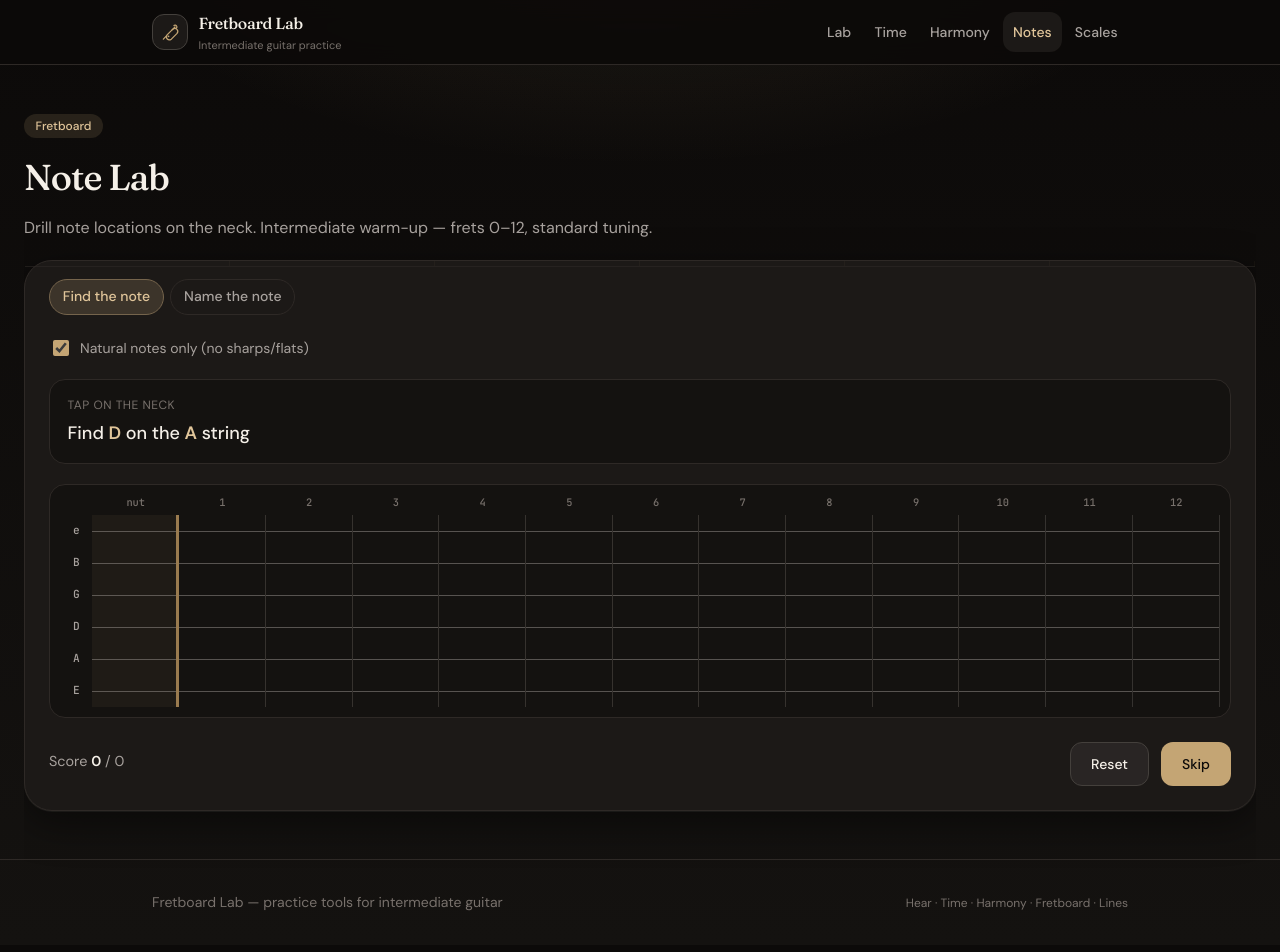
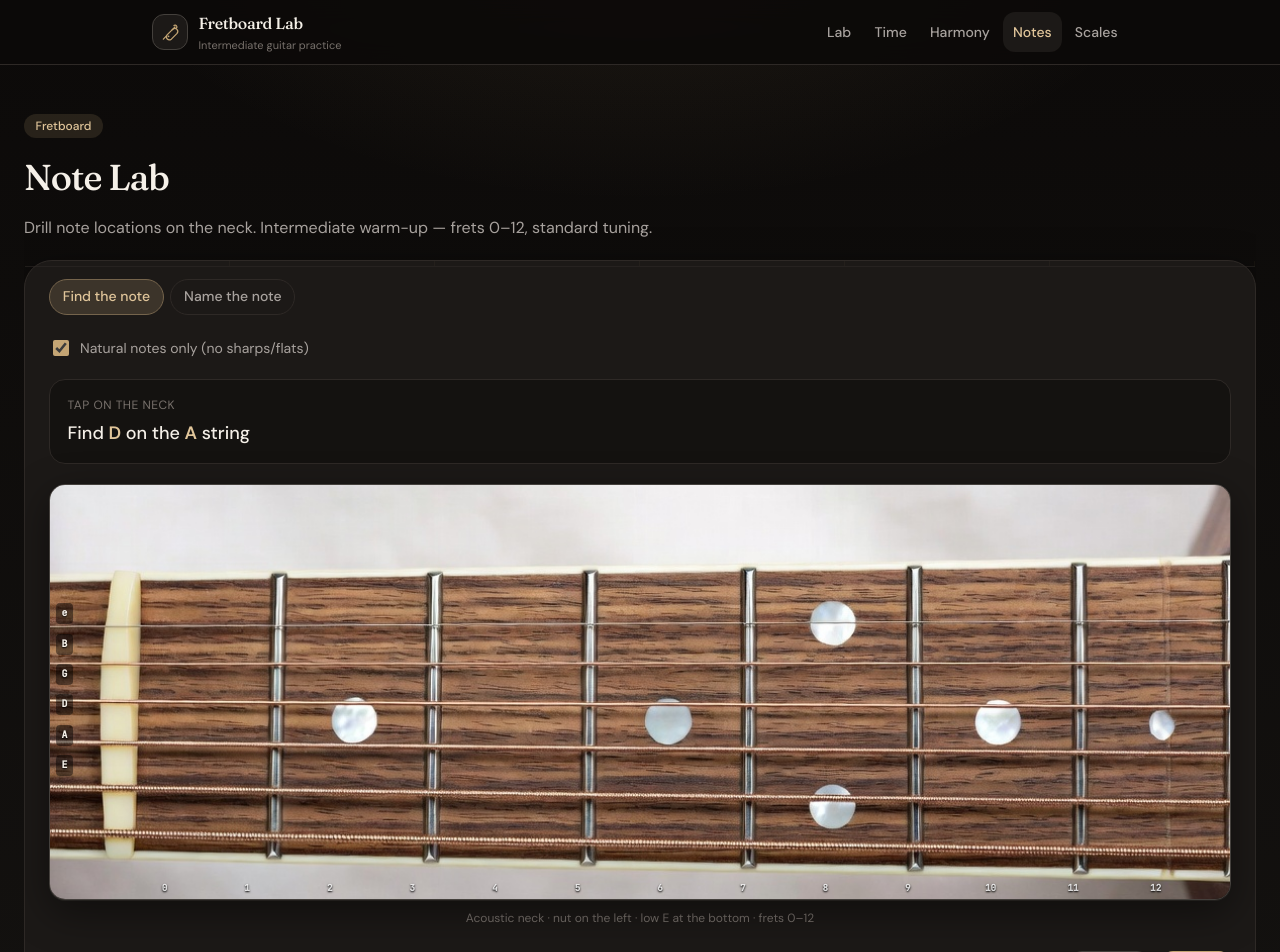
Before and after one commit to trt-bot/fretboard-lab, a React (Vite) app: page /fretboard-lab/notes in a window 1280 px wide. Shown: the top 952 px of the page. Built offline with nearby package versions, Linux system fonts and the light colour scheme.

Commit message:
feat(note-lab): realistic acoustic fretboard photo with tap targets
Replace the diagram neck in Note Lab with a photoreal acoustic fingerboard
and overlay string/fret hit zones for find/name drills.

```diff
--- /dev/null
+++ b/src/components/AcousticFretboard.tsx
@@ -0,0 +1,148 @@
+import { useMemo, type CSSProperties } from "react";
+import { FRET_MAX, STRING_COUNT, STRING_LABELS } from "../lib/music/fretboard";
+import type { FretMark } from "./Fretboard";
+
+/**
+ * Photo-based acoustic neck for Note Lab.
+ * Image: nut on the left, bridge direction right, low E at bottom.
+ *
+ * Layout constants are percentages of the photo content box and can be
+ * nudged if the asset is replaced.
+ */
+const IMG = `${import.meta.env.BASE_URL}acoustic-fretboard.jpg`;
+
+/** Horizontal span of the fingerboard playable surface (open → 12th). */
+const BOARD_X0 = 6.2; // % — open/nut zone starts
+const BOARD_X1 = 97.2; // % — past 12th fret
+
+/** Vertical span covering the six strings (high e → low E top→bottom). */
+const BOARD_Y0 = 27.5;
+const BOARD_Y1 = 71.5;
+
+type Props = {
+  frets?: number;
+  marks?: FretMark[];
+  onCellClick?: (string: number, fret: number) => void;
+  interactive?: boolean;
+  className?: string;
+};
+
+function cellStyle(stringIndex: number, fret: number, frets: number): CSSProperties {
+  // Display: high e at top → stringIndex 5 at top of photo, 0 at bottom
+  const displayRow = STRING_COUNT - 1 - stringIndex; // 0 = top visual row
+  const rowH = (BOARD_Y1 - BOARD_Y0) / STRING_COUNT;
+  const colW = (BOARD_X1 - BOARD_X0) / (frets + 1);
+
+  const left = BOARD_X0 + fret * colW;
+  const top = BOARD_Y0 + displayRow * rowH;
+
+  return {
+    left: `${left}%`,
+    top: `${top}%`,
+    width: `${colW}%`,
+    height: `${rowH}%`,
+  };
+}
+
+export function AcousticFretboard({
+  frets = FRET_MAX,
+  marks = [],
+  onCellClick,
+  interactive = false,
+  className = "",
+}: Props) {
+  const markMap = useMemo(() => {
+    const m = new Map<string, FretMark>();
+    for (const mark of marks) m.set(`${mark.string}-${mark.fret}`, mark);
+    return m;
+  }, [marks]);
+
+  return (
+    <div className={`acoustic-fb ${className}`}>
+      <div className="acoustic-fb-frame">
+        <img
+          src={IMG}
+          alt="Acoustic guitar fretboard, frets 0 through 12, standard tuning"
+          className="acoustic-fb-img"
+          draggable={false}
+        />
+
+        {/* String gutter labels */}
+        <div className="acoustic-fb-string-labels" aria-hidden>
+          {Array.from({ length: STRING_COUNT }, (_, displayRow) => {
+            const stringIndex = STRING_COUNT - 1 - displayRow;
+            const rowH = (BOARD_Y1 - BOARD_Y0) / STRING_COUNT;
+            const top = BOARD_Y0 + displayRow * rowH;
+            return (
+              <span
+                key={stringIndex}
+                className="acoustic-fb-slabel"
+                style={{ top: `${top + rowH * 0.15}%`, height: `${rowH * 0.7}%` }}
+              >
+                {STRING_LABELS[stringIndex]}
+              </span>
+            );
+          })}
+        </div>
+
+        {/* Fret number strip */}
+        <div className="acoustic-fb-fret-nums" aria-hidden>
+          {Array.from({ length: frets + 1 }, (_, f) => {
+            const colW = (BOARD_X1 - BOARD_X0) / (frets + 1);
+            const left = BOARD_X0 + f * colW;
+            return (
+              <span
+                key={f}
+                className="acoustic-fb-fnum"
+                style={{ left: `${left}%`, width: `${colW}%` }}
+              >
+                {f === 0 ? "0" : f}
+              </span>
+            );
+          })}
+        </div>
+
+        {/* Hit targets + marks */}
+        <div className="acoustic-fb-grid" role="grid" aria-label="Fretboard notes">
+          {Array.from({ length: STRING_COUNT }, (_, stringIndex) =>
+            Array.from({ length: frets + 1 }, (_, fret) => {
+              const mark = markMap.get(`${stringIndex}-${fret}`);
+              const style = cellStyle(stringIndex, fret, frets);
+              return (
+                <button
+                  key={`${stringIndex}-${fret}`}
+                  type="button"
+                  role="gridcell"
+                  className={[
+                    "acoustic-fb-cell",
+                    interactive ? "is-interactive" : "",
+                    mark ? `is-mark mark-${mark.kind ?? "scale"}` : "",
+                  ]
+                    .filter(Boolean)
+                    .join(" ")}
+                  style={style}
+                  disabled={!interactive && !mark}
+                  onClick={() => onCellClick?.(stringIndex, fret)}
+                  aria-label={`${STRING_LABELS[stringIndex]} string, fret ${fret}${
+                    mark?.label ? `, ${mark.label}` : ""
+                  }`}
+                >
+                  {mark && (
+                    <span className="acoustic-fb-dot">
+                      {mark.label ? (
+                        <span className="acoustic-fb-dot-label">{mark.label}</span>
+                      ) : null}
+                    </span>
+                  )}
+                </button>
+              );
+            }),
+          )}
+        </div>
+      </div>
+      <p className="acoustic-fb-caption">
+        Acoustic neck · nut on the left · low E at the bottom · frets 0–{frets}
+      </p>
+    </div>
+  );
+}
--- a/src/components/NoteLabApp.tsx
+++ b/src/components/NoteLabApp.tsx
@@ -9,7 +9,8 @@ import {
 import { NOTE_NAMES_SHARP, pcToName } from "../lib/music/theory";
 import { playFretNote } from "../lib/chord-audio";
 import { unlockAudioSync } from "../lib/woodblock";
-import { Fretboard, type FretMark } from "./Fretboard";
+import type { FretMark } from "./Fretboard";
+import { AcousticFretboard } from "./AcousticFretboard";
 
 type Mode = "find" | "name";
 
@@ -205,7 +206,7 @@ export function NoteLabApp() {
             )}
           </div>
 
-          <Fretboard
+          <AcousticFretboard
             marks={marks}
             interactive={prompt.mode === "find"}
             onCellClick={(s, f) => void onCell(s, f)}
--- a/src/styles.css
+++ b/src/styles.css
@@ -1302,6 +1302,151 @@ a {
   .chord-strip { gap: 0.4rem; }
 }
 
+
+/* —— Photo acoustic fretboard (Note Lab) —— */
+.acoustic-fb {
+  width: 100%;
+}
+.acoustic-fb-frame {
+  position: relative;
+  width: 100%;
+  border-radius: var(--radius-lg);
+  overflow: hidden;
+  border: 1px solid var(--border-strong);
+  background: #1a1410;
+  box-shadow: var(--shadow-panel);
+  aspect-ratio: 3 / 2;
+  max-height: min(52vh, 420px);
+}
+.acoustic-fb-img {
+  display: block;
+  width: 100%;
+  height: 100%;
+  object-fit: cover;
+  object-position: center 48%;
+  user-select: none;
+  pointer-events: none;
+}
+.acoustic-fb-grid {
+  position: absolute;
+  inset: 0;
+}
+.acoustic-fb-cell {
+  position: absolute;
+  appearance: none;
+  border: none;
+  background: transparent;
+  padding: 0;
+  margin: 0;
+  display: grid;
+  place-items: center;
+  z-index: 2;
+}
+.acoustic-fb-cell.is-interactive {
+  cursor: pointer;
+}
+.acoustic-fb-cell.is-interactive:hover {
+  background: color-mix(in oklab, var(--wood) 18%, transparent);
+}
+.acoustic-fb-cell.is-interactive:active {
+  background: color-mix(in oklab, var(--wood) 28%, transparent);
+}
+.acoustic-fb-cell:disabled {
+  cursor: default;
+}
+.acoustic-fb-dot {
+  width: clamp(1.1rem, 2.4vw, 1.55rem);
+  height: clamp(1.1rem, 2.4vw, 1.55rem);
+  border-radius: 999px;
+  display: grid;
+  place-items: center;
+  background: color-mix(in oklab, var(--wood) 75%, #1c1917);
+  border: 2px solid color-mix(in oklab, #fff 55%, var(--wood));
+  box-shadow:
+    0 0 0 1px color-mix(in oklab, #000 50%, transparent),
+    0 2px 8px color-mix(in oklab, #000 45%, transparent);
+  color: var(--accent-fg);
+}
+.mark-target .acoustic-fb-dot {
+  background: color-mix(in oklab, var(--bg) 40%, transparent);
+  border: 2px dashed var(--wood-bright);
+  color: var(--wood-bright);
+  box-shadow: 0 0 12px color-mix(in oklab, var(--wood) 40%, transparent);
+}
+.mark-correct .acoustic-fb-dot {
+  background: #2f6f4e;
+  border-color: #6ee7a8;
+  color: #ecfdf5;
+}
+.mark-wrong .acoustic-fb-dot {
+  background: color-mix(in oklab, var(--danger) 70%, #1c1917);
+  border-color: #f0a090;
+  color: #fff;
+}
+.mark-root .acoustic-fb-dot {
+  background: var(--wood-bright);
+  border-color: #fff;
+}
+.acoustic-fb-dot-label {
+  font-family: var(--font-mono);
+  font-size: clamp(0.55rem, 1.4vw, 0.72rem);
+  font-weight: 700;
+  line-height: 1;
+}
+.acoustic-fb-string-labels {
+  position: absolute;
+  inset: 0;
+  pointer-events: none;
+  z-index: 1;
+}
+.acoustic-fb-slabel {
+  position: absolute;
+  left: 0.35rem;
+  display: grid;
+  place-items: center;
+  min-width: 1.1rem;
+  padding: 0 0.2rem;
+  border-radius: 0.25rem;
+  font-family: var(--font-mono);
+  font-size: 0.62rem;
+  font-weight: 600;
+  color: #f5f0e8;
+  background: color-mix(in oklab, #000 45%, transparent);
+  text-shadow: 0 1px 2px #000;
+}
+.acoustic-fb-fret-nums {
+  position: absolute;
+  left: 0;
+  right: 0;
+  bottom: 0.2rem;
+  height: 1rem;
+  pointer-events: none;
+  z-index: 1;
+}
+.acoustic-fb-fnum {
+  position: absolute;
+  bottom: 0;
+  text-align: center;
+  font-family: var(--font-mono);
+  font-size: 0.58rem;
+  font-weight: 600;
+  color: color-mix(in oklab, #fff 80%, transparent);
+  text-shadow: 0 1px 2px #000;
+}
+.acoustic-fb-caption {
+  margin: 0.55rem 0 0;
+  font-size: 0.75rem;
+  color: var(--subtle);
+  text-align: center;
+}
+
+@media (max-width: 639px) {
+  .acoustic-fb-frame {
+    max-height: min(42vh, 320px);
+    aspect-ratio: 16 / 11;
+  }
+  .acoustic-fb-slabel { font-size: 0.55rem; left: 0.2rem; }
+}
 @media (prefers-reduced-motion: reduce) {
   *,
   *::before,
```
Also changed, not shown: public/acoustic-fretboard.jpg (added).
